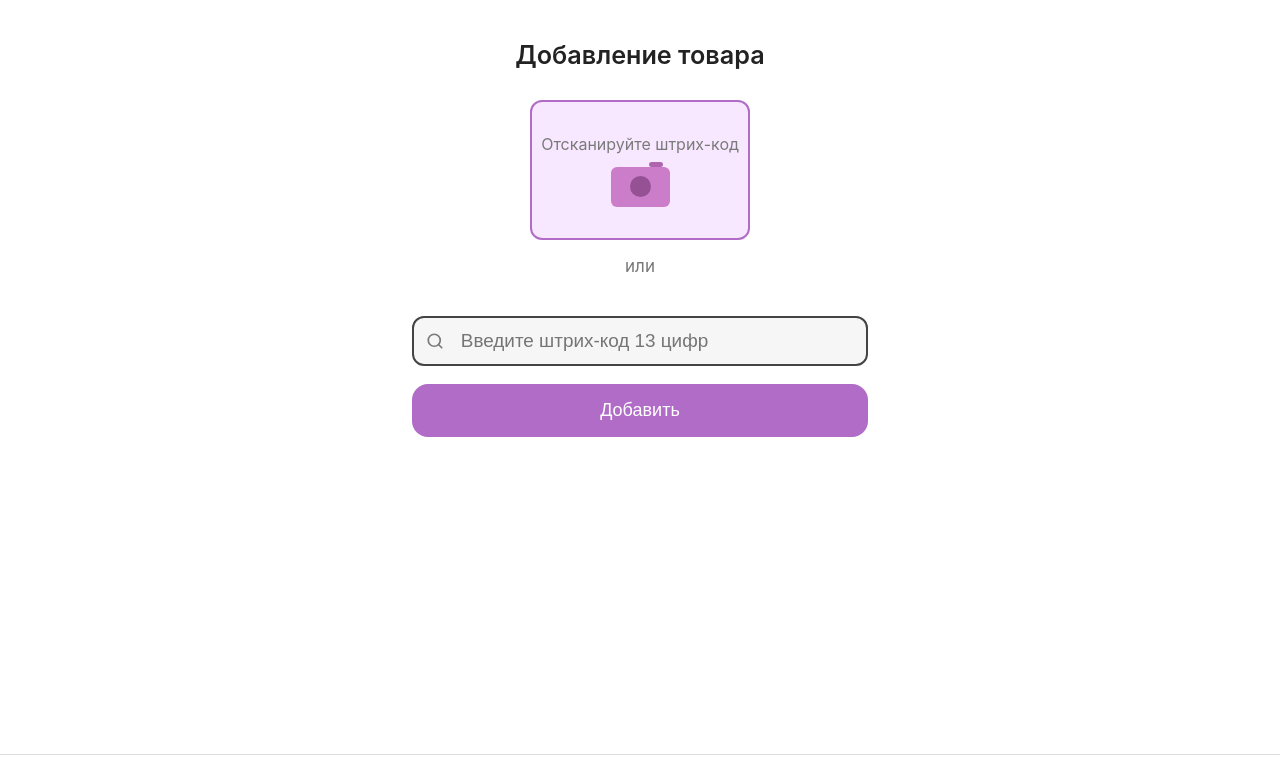
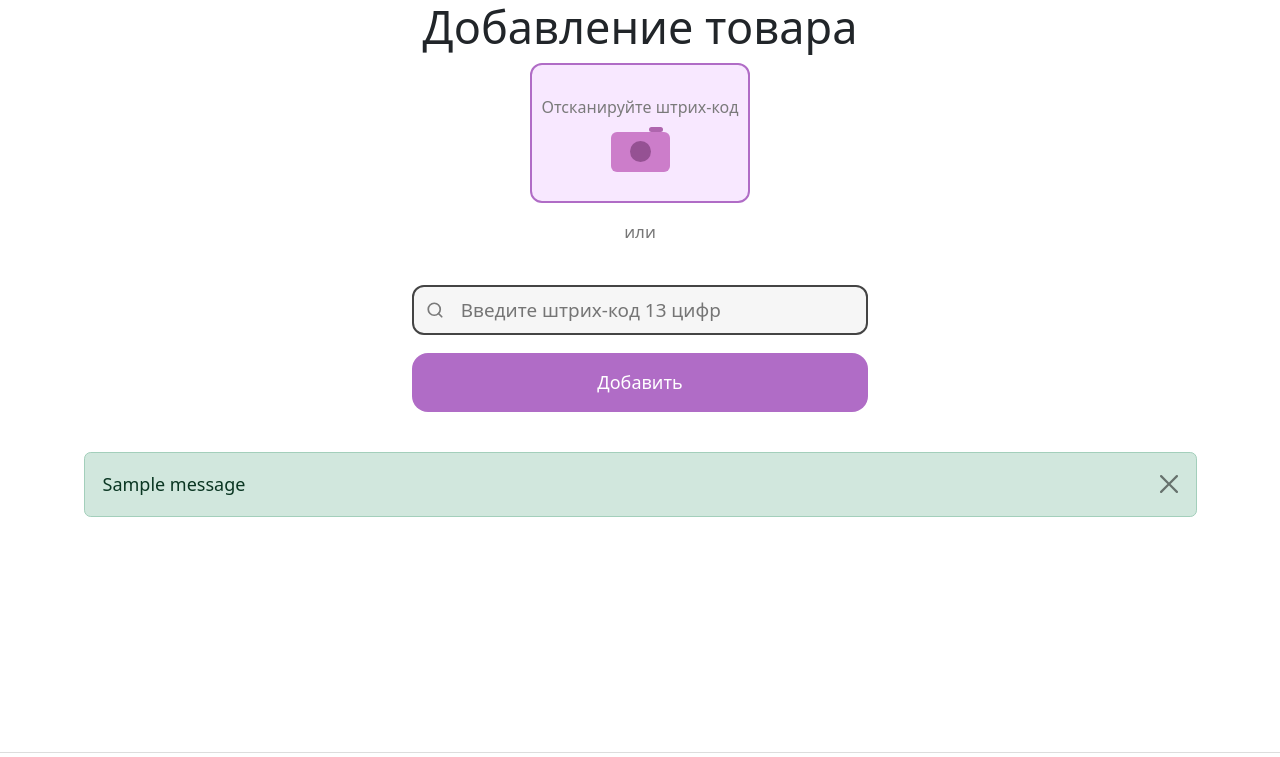
Before and after one commit to Mark-s0l/dish-oracle, a Django app: page /add/ in a window 1280 px wide. Shown: the top 757 px of the page. Run offline with Django 5.2, Linux system fonts and the light colour scheme; tables that the repository leaves empty hold one stand-in row (values such as "Sample post"); one stand-in notice (Sample message) is shown; some libraries are stand-ins or nearby versions.

Commit message:
feat(templates): add Bootstrap and Django messages partial to base template

```diff
--- a/templates/base.html
+++ b/templates/base.html
@@ -10,10 +10,15 @@
     <link rel="stylesheet" href="{% static 'css/footer.css' %}">
     <link rel="icon" href="{% static 'icons/favicon.ico' %}" type="image/x-icon">
     {% block extra_css %}{% endblock %}
+    <link href="https://cdn.jsdelivr.net/npm/bootstrap@5.3.3/dist/css/bootstrap.min.css"
+          rel="stylesheet"
+          integrity="sha384-QWTKZyjpPEjISv5WaRU9OFeRpok6YctnYmDr5pNlyT2bRjXh0JMhjY6hW+ALEwIH"
+          crossorigin="anonymous">
 </head>
 <body>
     {% block content %}
     {% endblock %}
+    {% include 'partials/message_part.html'%}
     {% block footer %}
 <div class="fixed-footer">
   <ul>
@@ -49,5 +54,6 @@
     {% endblock %}
   {% block extra_js %}{% endblock %}
   <script src="https://unpkg.com/htmx.org@1.9.10"></script>
+  <script src="https://cdn.jsdelivr.net/npm/bootstrap@5.3.3/dist/js/bootstrap.bundle.min.js"></script>
 </body>
 </html>
--- /dev/null
+++ b/templates/partials/message_part.html
@@ -0,0 +1,10 @@
+{% if messages %}
+<div class="container mt-3">
+    {% for message in messages %}
+        <div class="alert alert-{{ message.tags }} alert-dismissible fade show" role="alert">
+            {{ message }}
+            <button type="button" class="btn-close" data-bs-dismiss="alert" aria-label="Close"></button>
+        </div>
+    {% endfor %}
+</div>
+{% endif %}
```
